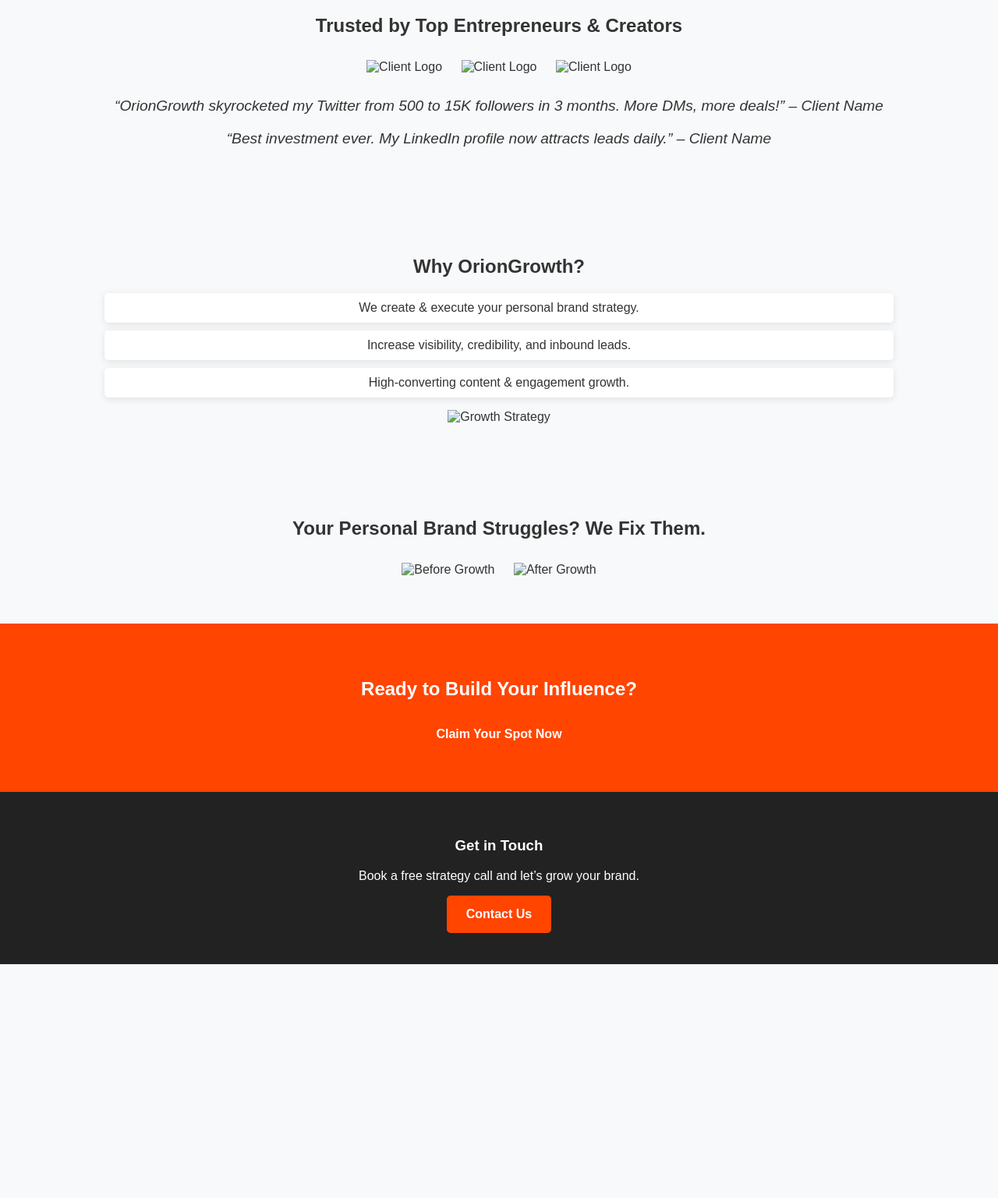
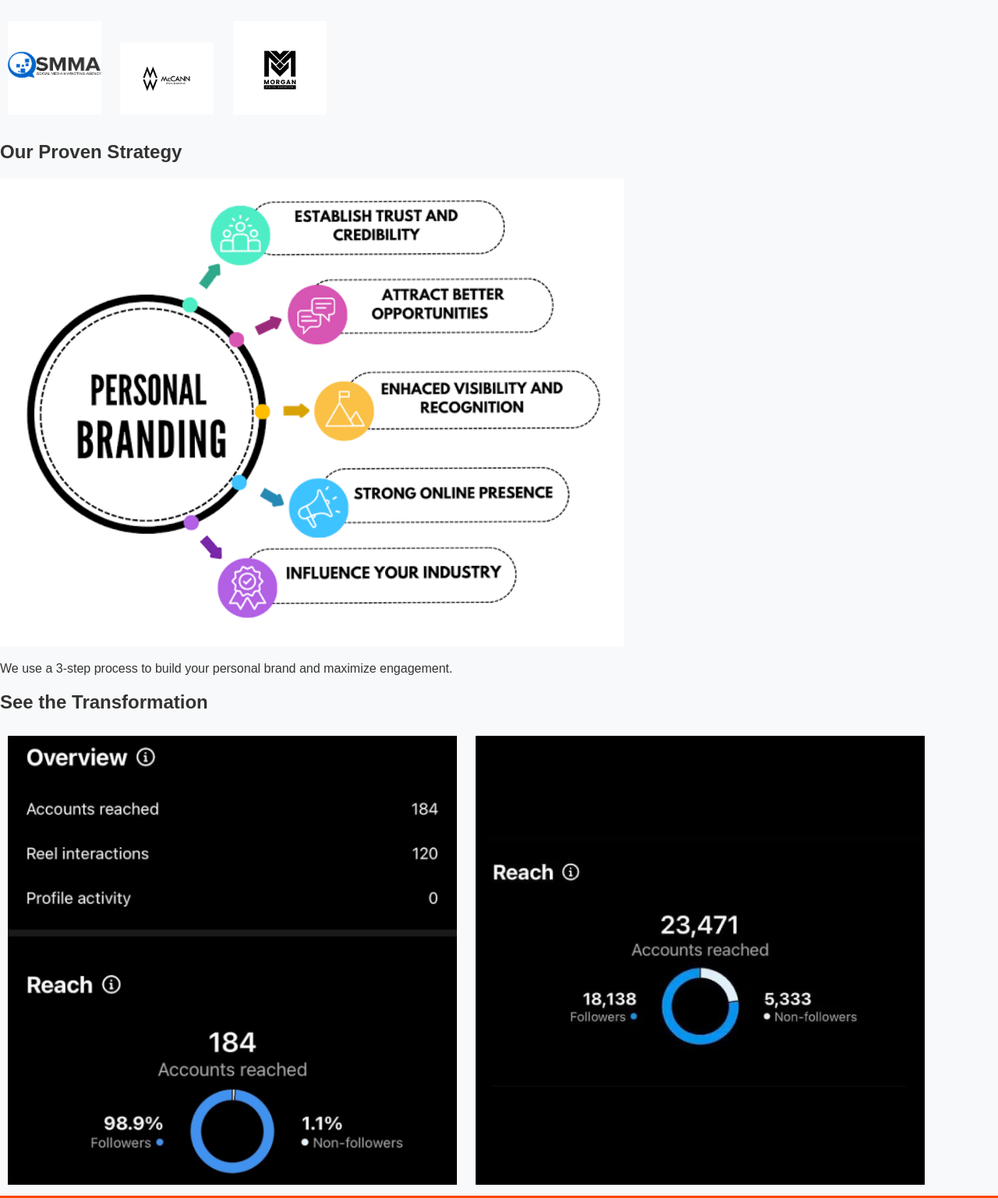
Before and after one commit to utkarshuzis/orion, a plain HTML site: page index.html in a window 1280 px wide. Shown: the part 448-1985 px from the top of the page at 78% size. Before the commit the page ends 1685 px from the top, so only its background shows below. Drawn offline with Linux system fonts and the light colour scheme; files whose address does not match are found by name.

Commit message:
Update index.html

```diff
--- a/index.html
+++ b/index.html
@@ -3,7 +3,7 @@
 <head>
     <meta charset="UTF-8">
     <meta name="viewport" content="width=device-width, initial-scale=1.0">
-    <title>OrionGrowth – Personal Brand Growth Agency</title>
+    <title>OrionGrowth - Personal Branding SMMA</title>
     <link rel="stylesheet" href="style.css">
 </head>
 <body>
@@ -18,62 +18,51 @@
         </div>
     </header>
 
-    <!-- Social Proof -->
-    <section class="social-proof">
-        <div class="container">
-            <h2>Trusted by Top Entrepreneurs & Creators</h2>
-            <div class="logos">
-                <img src="images/logo1.png" alt="Client Logo">
-                <img src="images/logo2.png" alt="Client Logo">
-                <img src="images/logo3.png" alt="Client Logo">
-            </div>
-            <div class="testimonials">
-                <blockquote>“OrionGrowth skyrocketed my Twitter from 500 to 15K followers in 3 months. More DMs, more deals!” – Client Name</blockquote>
-                <blockquote>“Best investment ever. My LinkedIn profile now attracts leads daily.” – Client Name</blockquote>
-            </div>
+    <!-- Trusted Logos -->
+    <section class="trusted">
+        <h2>Trusted by Top Entrepreneurs & Creators</h2>
+        <div class="logos">
+            <img src="logo1.png" alt="Client Logo">
+            <img src="logo2.png" alt="Client Logo">
+            <img src="logo3.png" alt="Client Logo">
         </div>
     </section>
 
     <!-- Value Proposition -->
-    <section class="value-proposition">
-        <div class="container">
-            <h2>Why OrionGrowth?</h2>
-            <ul>
-                <li>We create & execute your personal brand strategy.</li>
-                <li>Increase visibility, credibility, and inbound leads.</li>
-                <li>High-converting content & engagement growth.</li>
-            </ul>
-            <img src="images/strategy.png" alt="Growth Strategy">
+    <section class="value-prop">
+        <h2>Our Proven Strategy</h2>
+        <img src="strategy.png" alt="Brand Growth Strategy">
+        <p>We use a 3-step process to build your personal brand and maximize engagement.</p>
+    </section>
+
+    <!-- Before & After Results -->
+    <section class="before-after">
+        <h2>See the Transformation</h2>
+        <div class="images">
+            <img src="before.png" alt="Before Growth">
+            <img src="after.png" alt="After Growth">
         </div>
     </section>
 
-    <!-- Pain Points & Benefits -->
-    <section class="pain-benefits">
-        <div class="container">
-            <h2>Your Personal Brand Struggles? We Fix Them.</h2>
-            <div class="before-after">
-                <img src="images/before.png" alt="Before Growth">
-                <img src="images/after.png" alt="After Growth">
-            </div>
-        </div>
+    <!-- Urgency & CTA -->
+    <section class="cta-section">
+        <h2>Limited Spots Available</h2>
+        <img src="countdown.png" alt="Limited Offer Countdown">
+        <a href="#contact" class="cta-button">Book a Free Strategy Call</a>
     </section>
 
-    <!-- Call to Action -->
-    <section class="cta-section">
-        <div class="container">
-            <h2>Ready to Build Your Influence?</h2>
-            <a href="#contact" class="cta-button">Claim Your Spot Now</a>
-        </div>
+    <!-- Free Lead Magnet -->
+    <section class="lead-magnet">
+        <h2>Get Our Free Personal Branding Guide</h2>
+        <img src="ebook-mockup.png" alt="Personal Branding Guide">
+        <p>Learn how to build an engaging personal brand step by step.</p>
     </section>
 
-    <!-- Contact & Footer -->
-    <footer id="contact">
-        <div class="container">
-            <h3>Get in Touch</h3>
-            <p>Book a free strategy call and let’s grow your brand.</p>
-            <a href="mailto:contact@oriongrowth.com" class="cta-button">Contact Us</a>
-        </div>
-    </footer>
+    <!-- FAQ Section -->
+    <section class="faq">
+        <h2>Got Questions? We Have Answers!</h2>
+        <img src="faq-support.png" alt="Support">
+    </section>
 
 </body>
 </html>
```
